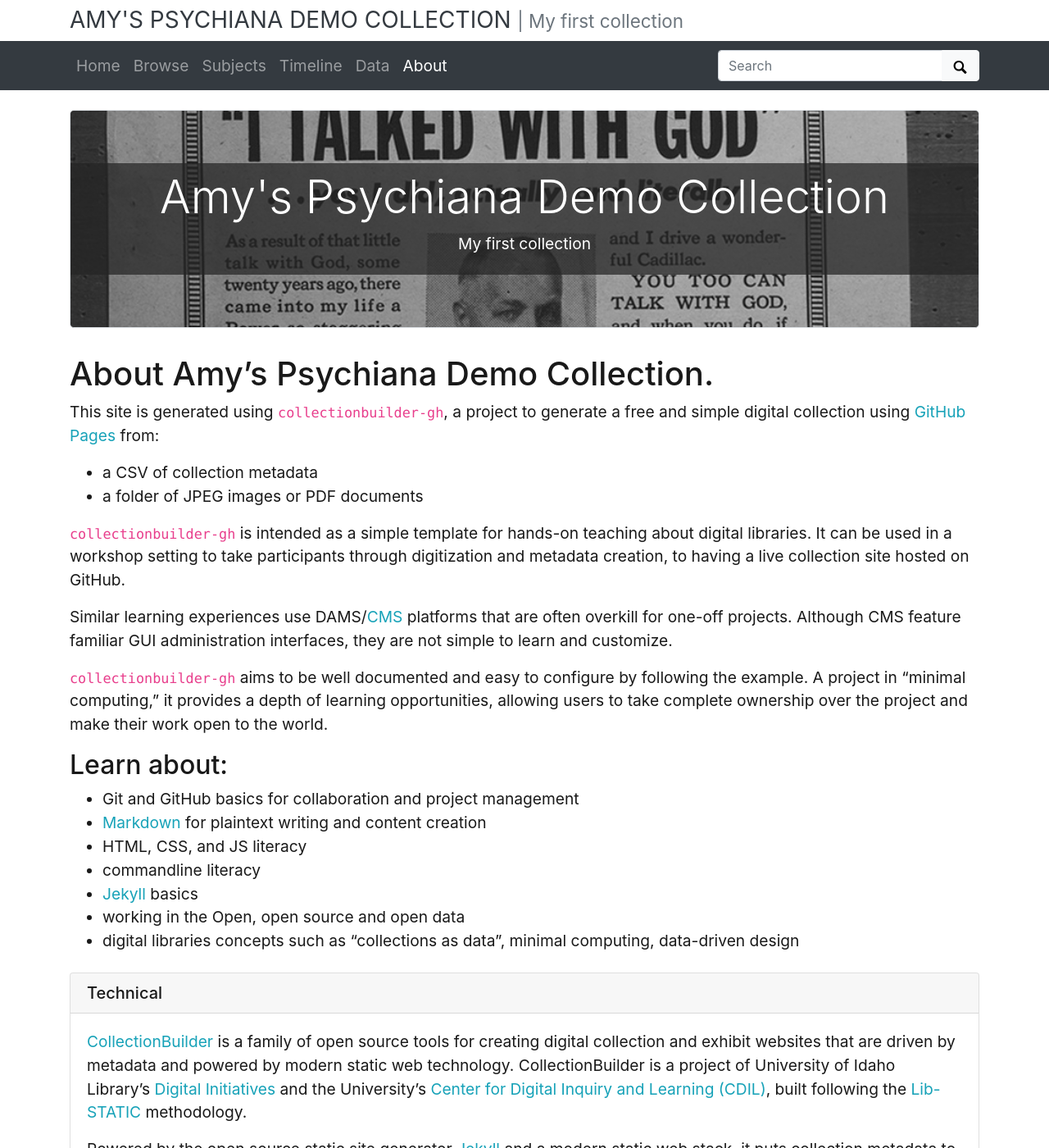
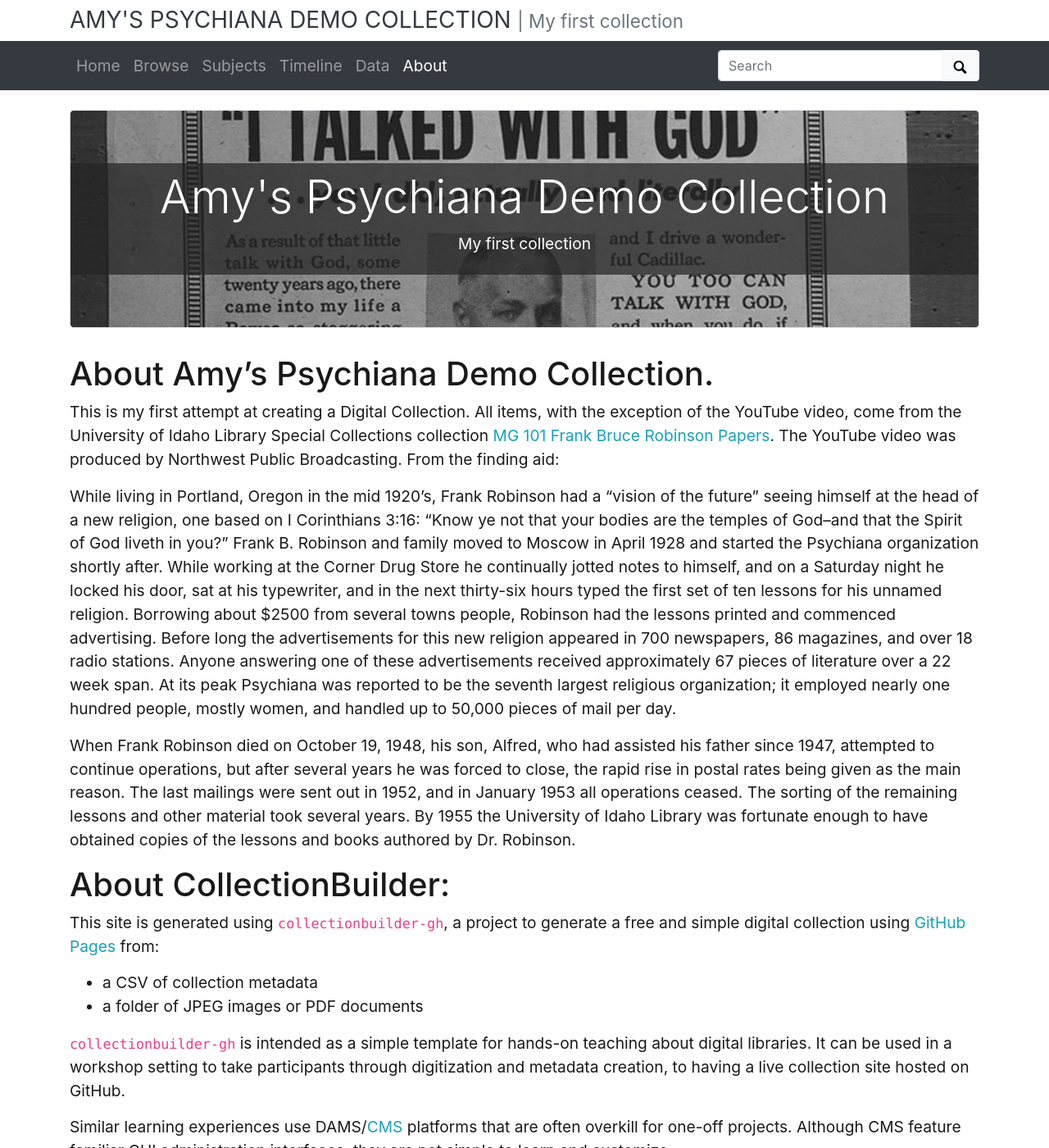
Before and after one commit to amyjoui/Amy-psychiana-demo, a Jekyll site: the page built from pages/about.md, in a window 1280 px wide and 1400 px high. Shown: the whole window at 82% size. Built offline with Jekyll 4.4.1, drawn with Linux system fonts in a browser that asks for light colours.

Commit message:
Updates to About and Home pages
Co-Authored-By: Devin Becker <dcnb@users.noreply.github.com>
Co-Authored-By: mshannon95 <mshannon95@users.noreply.github.com>

```diff
--- a/_layouts/home-infographic.html
+++ b/_layouts/home-infographic.html
@@ -15,9 +15,7 @@ layout: page
 
     {% include index/featured-terms.html field="subject" title="Top Subjects" btn-color="info" featured=site.data.theme.featured-subjects max=site.data.theme.featured-subjects-max %}
 
-    {% include index/featured-terms.html field="location" title="Locations" btn-color="outline-secondary" featured=site.data.theme.featured-locations max=site.data.theme.featured-locations-max %}
-
-    {% include index/objects.html %}
+        {% include index/objects.html %}
 
   </div>
   <div class="col-md-12">
--- a/pages/about.md
+++ b/pages/about.md
@@ -8,6 +8,14 @@ permalink: /about.html
 {% include about/jumbotron.html %}
 
 # About {{ site.title }}.
+
+This is my first attempt at creating a Digital Collection. All items, with the exception of the YouTube video, come from the University of Idaho Library Special Collections collection [MG 101 Frank Bruce Robinson Papers](https://archiveswest.orbiscascade.org/ark:/80444/xv97133/). The YouTube video was produced by Northwest Public Broadcasting. From the finding aid:
+
+> While living in Portland, Oregon in the mid 1920's, Frank Robinson had a "vision of the future" seeing himself at the head of a new religion, one based on I Corinthians 3:16: "Know ye not that your bodies are the temples of God--and that the Spirit of God liveth in you?" Frank B. Robinson and family moved to Moscow in April 1928 and started the Psychiana organization shortly after. While working at the Corner Drug Store he continually jotted notes to himself, and on a Saturday night he locked his door, sat at his typewriter, and in the next thirty-six hours typed the first set of ten lessons for his unnamed religion. Borrowing about $2500 from several towns people, Robinson had the lessons printed and commenced advertising. Before long the advertisements for this new religion appeared in 700 newspapers, 86 magazines, and over 18 radio stations. Anyone answering one of these advertisements received approximately 67 pieces of literature over a 22 week span. At its peak Psychiana was reported to be the seventh largest religious organization; it employed nearly one hundred people, mostly women, and handled up to 50,000 pieces of mail per day.
+>
+> When Frank Robinson died on October 19, 1948, his son, Alfred, who had assisted his father since 1947, attempted to continue operations, but after several years he was forced to close, the rapid rise in postal rates being given as the main reason. The last mailings were sent out in 1952, and in January 1953 all operations ceased. The sorting of the remaining lessons and other material took several years. By 1955 the University of Idaho Library was fortunate enough to have obtained copies of the lessons and books authored by Dr. Robinson.
+
+# About CollectionBuilder:
 
 This site is generated using `collectionbuilder-gh`, a project to generate a free and simple digital collection using [GitHub Pages](https://pages.github.com/) from:
 
```
